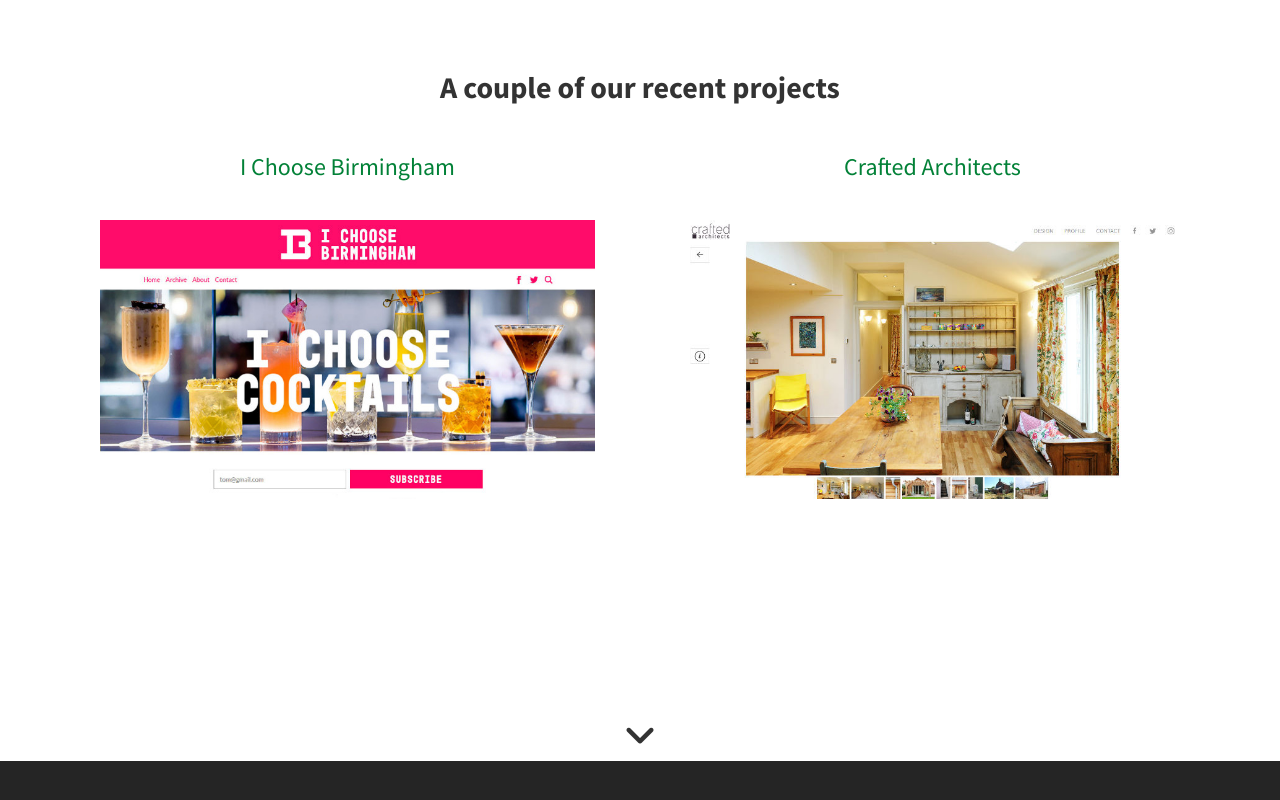
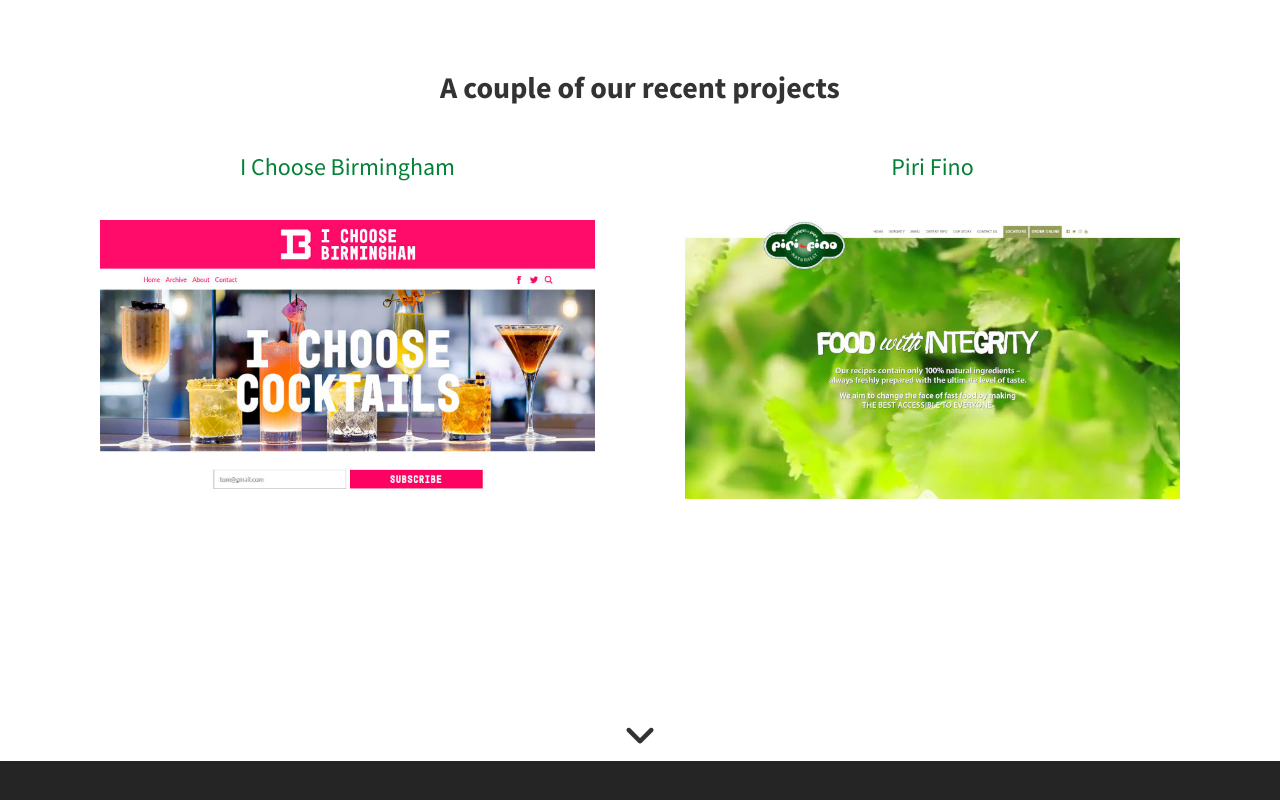
Before and after one commit to greenwood-lomax/greenwood-lomax.github.io, a plain HTML site: page index.html in a window 1280 px wide. Shown: the part 2593-3393 px from the top of the page. Drawn offline with nearby package versions, Linux system fonts and the light colour scheme.

Commit message:
Piri Fino

```diff
--- a/index.html
+++ b/index.html
@@ -113,10 +113,10 @@
                             <img src="/img/ichoose.jpg" alt="I Choose Birmingham">
                         </div>
                     </a>
-                    <a href="http://craftedarchitects.co.uk" target="_blank">
+                    <a href="http://pirifino.com" target="_blank">
                         <div class="col-xs-12 col-sm-12 col-md-6 col-lg-6 project">
-                            <h3>Crafted Architects</h3>
-                            <img src="/img/crafted.jpg" alt="Crafted Architects">
+                            <h3>Piri Fino</h3>
+                            <img src="/img/pirifino.jpg" alt="Piri Fino">
                         </div>
                     </a>
                 </div>
```
Also changed, not shown: img/crafted.jpg (deleted), img/pirifino.jpg (added).
